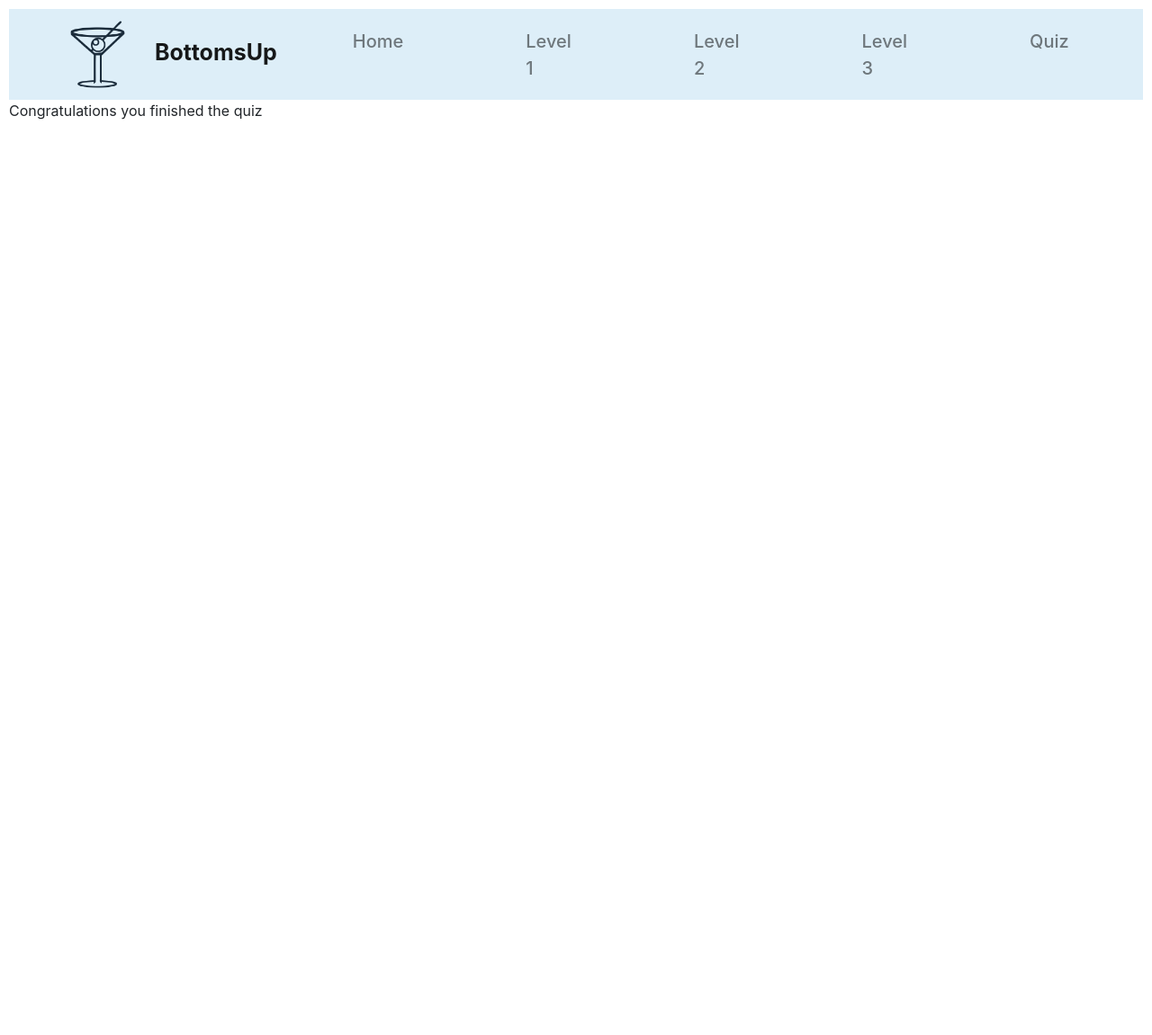
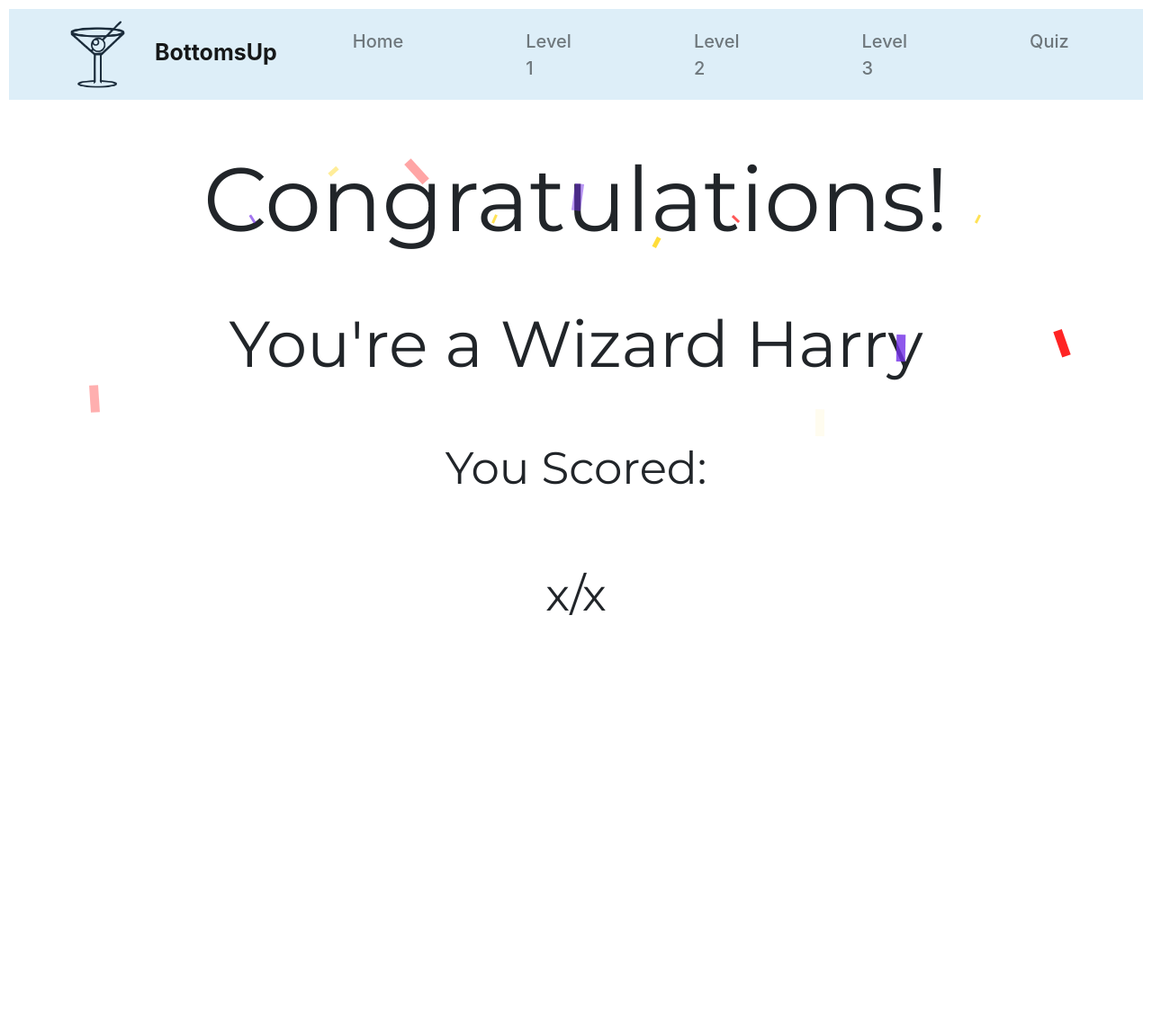
Before and after one commit to chris-cox-columbia/UID-Final-Project, a Flask app: page /congratulations in a window 1280 px wide. Shown: the top 1151 px of the page at 90% size. Run offline with Flask 2, Linux system fonts and the light colour scheme; some libraries are stand-ins or nearby versions; some web fonts are replaced.

Commit message:
made some CSS changes throughout. Added a congrats page(still need score tracker updated)

```diff
--- a/static/layout.css
+++ b/static/layout.css
@@ -6,6 +6,7 @@ body {
 .a-container {
     width: 100%;
     height: 700px;
+    display: inline-block
 }
 .button1 {
     width: 400px;
@@ -51,3 +52,145 @@ body {
     flex-wrap: nowrap;
     padding-top: 15px;
 }
+.centered {
+    display: flex;
+    justify-content: center;
+    align-items: center;
+    text-align: center;
+    font-family: 'Montserrat';
+    padding-top: 50px;
+  }
+.confetti {
+    display: flex;
+    justify-content: center;
+    align-items: center;
+    position: absolute;
+    width: 100%;
+    height: 100%;
+    overflow: hidden;
+    z-index: 1000;
+}
+.confetti-piece {
+    position: absolute;
+    width: 10px;
+    height: 30px;
+    background: #ffd300;
+    top: 0;
+    opacity: 0;
+}
+.confetti-piece:nth-child(1) {
+    left: 7%;
+    -webkit-transform: rotate(-40deg);
+    -webkit-animation: makeItRain 1000ms infinite ease-out;
+    -webkit-animation-delay: 182ms;
+    -webkit-animation-duration: 1116ms;
+}
+.confetti-piece:nth-child(2) {
+    left: 14%;
+    -webkit-transform: rotate(4deg);
+    -webkit-animation: makeItRain 1000ms infinite ease-out;
+    -webkit-animation-delay: 161ms;
+    -webkit-animation-duration: 1076ms;
+}
+.confetti-piece:nth-child(3) {
+    left: 21%;
+    -webkit-transform: rotate(-51deg);
+    -webkit-animation: makeItRain 1000ms infinite ease-out;
+    -webkit-animation-delay: 481ms;
+    -webkit-animation-duration: 1103ms;
+}
+.confetti-piece:nth-child(4) {
+    left: 28%;
+    -webkit-transform: rotate(61deg);
+    -webkit-animation: makeItRain 1000ms infinite ease-out;
+    -webkit-animation-delay: 334ms;
+    -webkit-animation-duration: 708ms;
+}
+.confetti-piece:nth-child(5) {
+    left: 35%;
+    -webkit-transform: rotate(-52deg);
+    -webkit-animation: makeItRain 1000ms infinite ease-out;
+    -webkit-animation-delay: 302ms;
+    -webkit-animation-duration: 776ms;
+}
+.confetti-piece:nth-child(6) {
+    left: 42%;
+    -webkit-transform: rotate(38deg);
+    -webkit-animation: makeItRain 1000ms infinite ease-out;
+    -webkit-animation-delay: 180ms;
+    -webkit-animation-duration: 1168ms;
+}
+.confetti-piece:nth-child(7) {
+    left: 49%;
+    -webkit-transform: rotate(11deg);
+    -webkit-animation: makeItRain 1000ms infinite ease-out;
+    -webkit-animation-delay: 395ms;
+    -webkit-animation-duration: 1200ms;
+}
+.confetti-piece:nth-child(8) {
+    left: 56%;
+    -webkit-transform: rotate(49deg);
+    -webkit-animation: makeItRain 1000ms infinite ease-out;
+    -webkit-animation-delay: 14ms;
+    -webkit-animation-duration: 887ms;
+}
+.confetti-piece:nth-child(9) {
+    left: 63%;
+    -webkit-transform: rotate(-72deg);
+    -webkit-animation: makeItRain 1000ms infinite ease-out;
+    -webkit-animation-delay: 149ms;
+    -webkit-animation-duration: 805ms;
+}
+.confetti-piece:nth-child(10) {
+    left: 70%;
+    -webkit-transform: rotate(10deg);
+    -webkit-animation: makeItRain 1000ms infinite ease-out;
+    -webkit-animation-delay: 351ms;
+    -webkit-animation-duration: 1059ms;
+}
+.confetti-piece:nth-child(11) {
+    left: 77%;
+    -webkit-transform: rotate(4deg);
+    -webkit-animation: makeItRain 1000ms infinite ease-out;
+    -webkit-animation-delay: 307ms;
+    -webkit-animation-duration: 1132ms;
+}
+.confetti-piece:nth-child(12) {
+    left: 84%;
+    -webkit-transform: rotate(42deg);
+    -webkit-animation: makeItRain 1000ms infinite ease-out;
+    -webkit-animation-delay: 464ms;
+    -webkit-animation-duration: 776ms;
+}
+.confetti-piece:nth-child(13) {
+    left: 91%;
+    -webkit-transform: rotate(-72deg);
+    -webkit-animation: makeItRain 1000ms infinite ease-out;
+    -webkit-animation-delay: 429ms;
+    -webkit-animation-duration: 818ms;
+}
+.confetti-piece:nth-child(odd) {
+    background: #7431e8;
+}
+.confetti-piece:nth-child(even) {
+    z-index: 1;
+}
+.confetti-piece:nth-child(4n) {
+    width: 5px;
+    height: 12px;
+    -webkit-animation-duration: 2000ms;
+}
+.confetti-piece:nth-child(3n) {
+    width: 3px;
+    height: 10px;
+    -webkit-animation-duration: 2500ms;
+    -webkit-animation-delay: 1000ms;
+}
+.confetti-piece:nth-child(4n-7) {
+  background: red;
+}
+@-webkit-keyframes makeItRain {
+    from {opacity: 0;}
+    50% {opacity: 1;}
+    to {-webkit-transform: translateY(350px);}
+}
--- a/static/quiz.css
+++ b/static/quiz.css
@@ -1,12 +1,9 @@
 
-.container{
-  margin: 0px;
-  padding: 0px;
-}
 
 .row{
   width: 100%;
   margin-left: 0px;
+  justify-content: space-evenly;
 }
 
 #answer{
--- a/templates/congrats.html
+++ b/templates/congrats.html
@@ -6,9 +6,57 @@
 
 {% block content %}
 
-<div>
-    Congratulations you finished the quiz
+
+
+<div class="confetti">
+  <div class="confetti-piece"></div>
+  <div class="confetti-piece"></div>
+  <div class="confetti-piece"></div>
+  <div class="confetti-piece"></div>
+  <div class="confetti-piece"></div>
+  <div class="confetti-piece"></div>
+  <div class="confetti-piece"></div>
+  <div class="confetti-piece"></div>
+  <div class="confetti-piece"></div>
+  <div class="confetti-piece"></div>
+  <div class="confetti-piece"></div>
+  <div class="confetti-piece"></div>
+  <div class="confetti-piece"></div>
 </div>
 
 
+<div class="row">
+  <div class="col-12">
+    <div class="centered">
+      <h1 style="font-size: 100px"> Congratulations! </h1>
+    </div>
+  </div>
+  <div class="col-12">
+    <div class="centered">
+      <h1 style="font-size: 72px"> You're a Wizard Harry</h1>
+    </div>
+  </div>
+  <div class="col-12">
+    <div class="centered">
+      <p style="font-size: 50px"> You Scored: </p>
+    </div>
+  </div>
+  <div class="col-12">
+    <div class="centered">
+      <p style="font-size: 50px"> x/x </p>
+    </div>
+  </div>
+</div>
+
+
+
+
+
+
+
+
+
+
+
+
 {% endblock %}
--- a/templates/welcome.html
+++ b/templates/welcome.html
@@ -1,6 +1,7 @@
 {% extends 'layout.html' %}
 {% block content %}
 {{ super() }}
+
 
 <div class="welcomelogo">
         <img class="img-fluid" src="{{ url_for('static', filename = 'bottomsup.png') }}">
```
Also changed, not shown: other parts of static/quiz.css (+23 -10 lines), templates/dragDrop.html (+7 -6 lines), templates/freeForm.html (+9 -7 lines), templates/ratios.html (+9 -6 lines).
